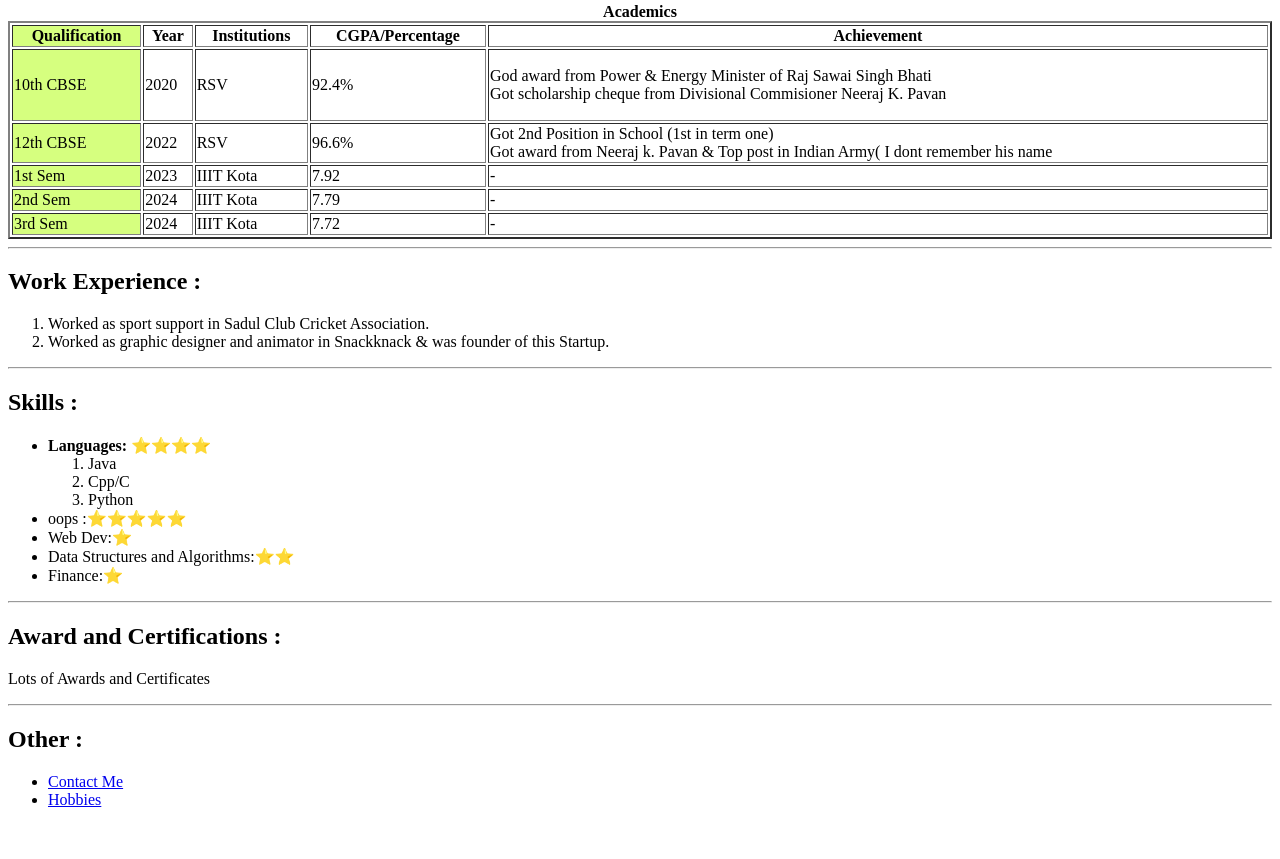
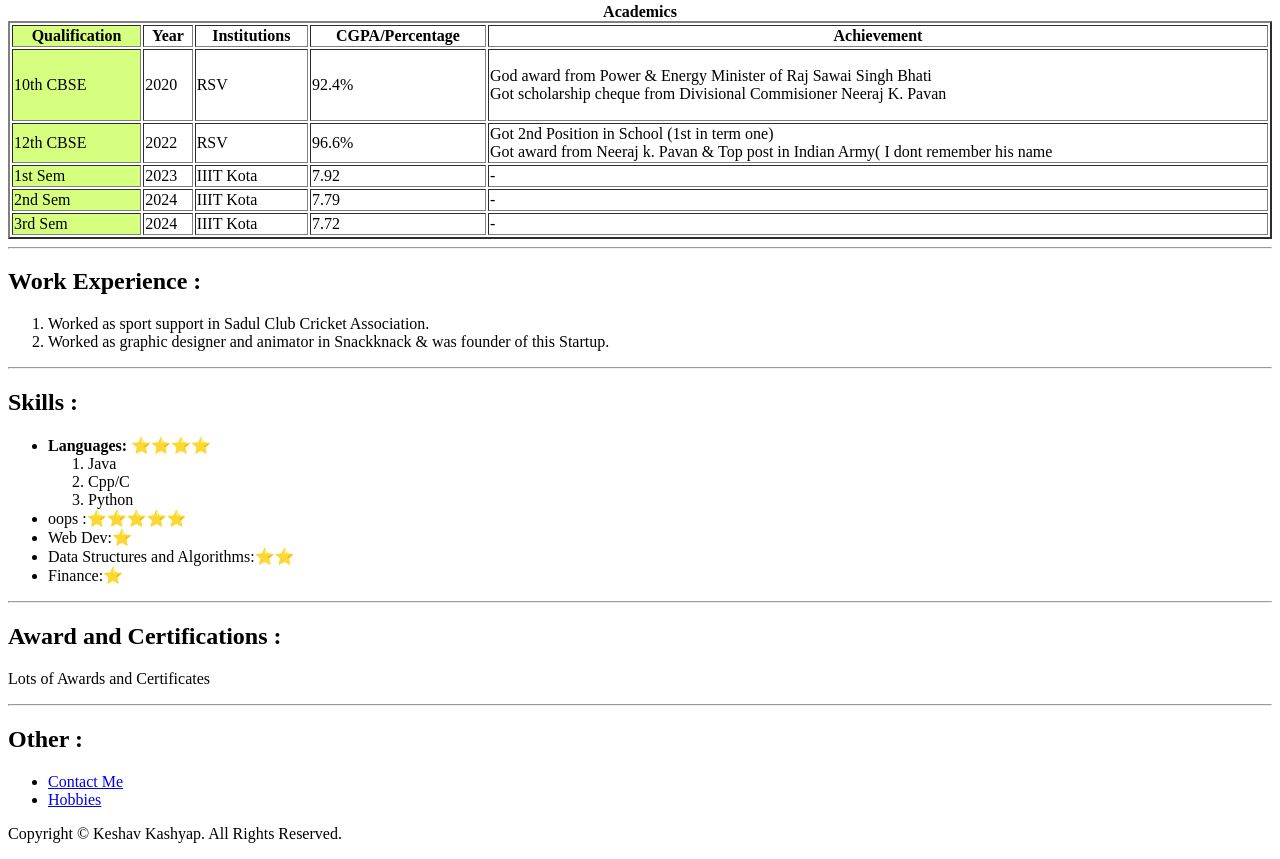
Before and after one commit to keshavkashyapp/keshavkashyap, a plain HTML site: page index.html in a window 1280 px wide. Shown: the part 497-1356 px from the top of the page. Before the commit the page ends 1322 px from the top, so only its background shows below. Drawn offline with Linux system fonts and the light colour scheme.

Commit message:
Update index.html

```diff
--- a/index.html
+++ b/index.html
@@ -115,7 +115,9 @@
         </ul>
 
 
-
+ <footer>
+        <p>Copyright &copy Keshav Kashyap. All Rights Reserved.</p>
+    </footer>
 
 
 
```
